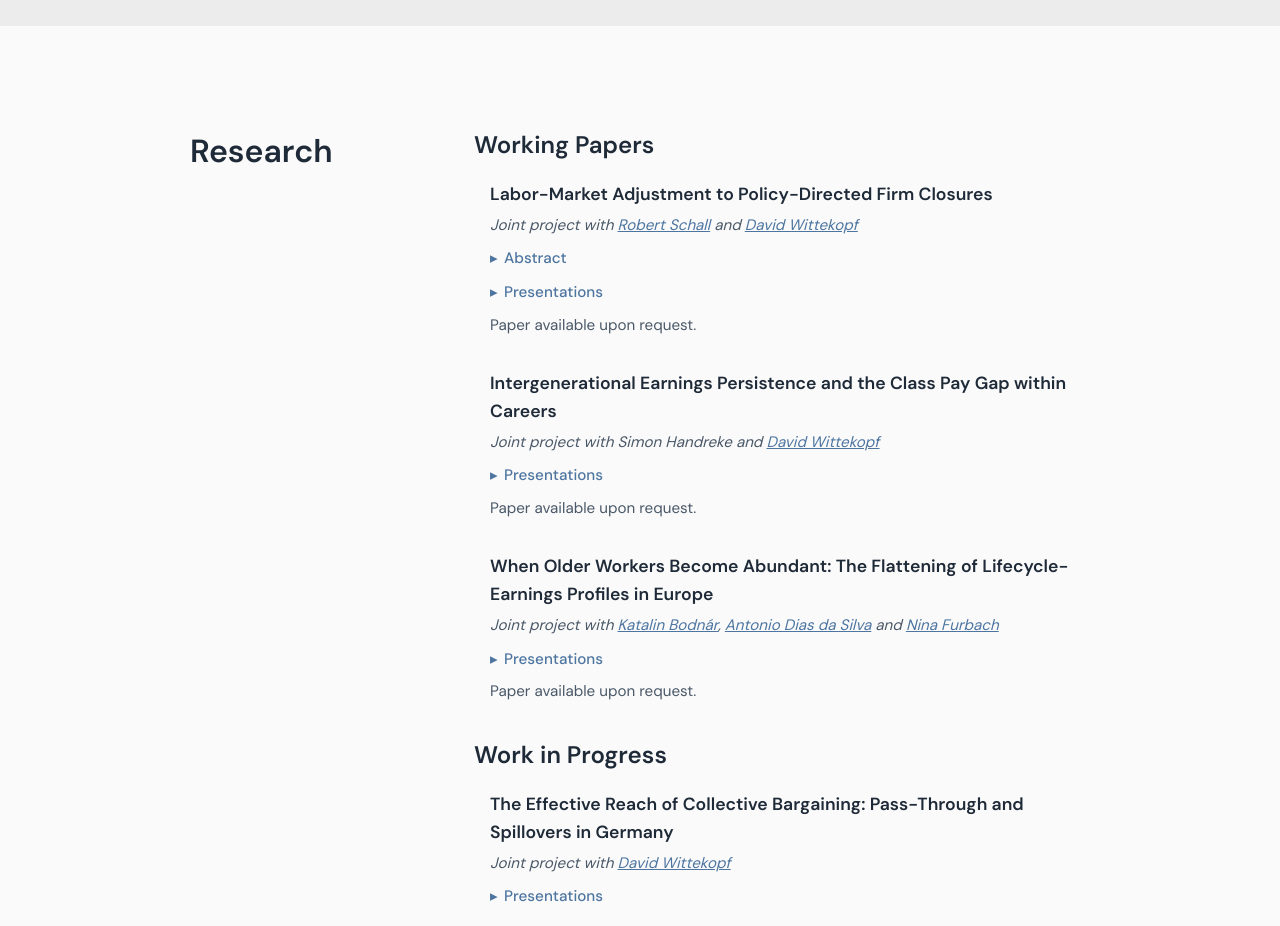
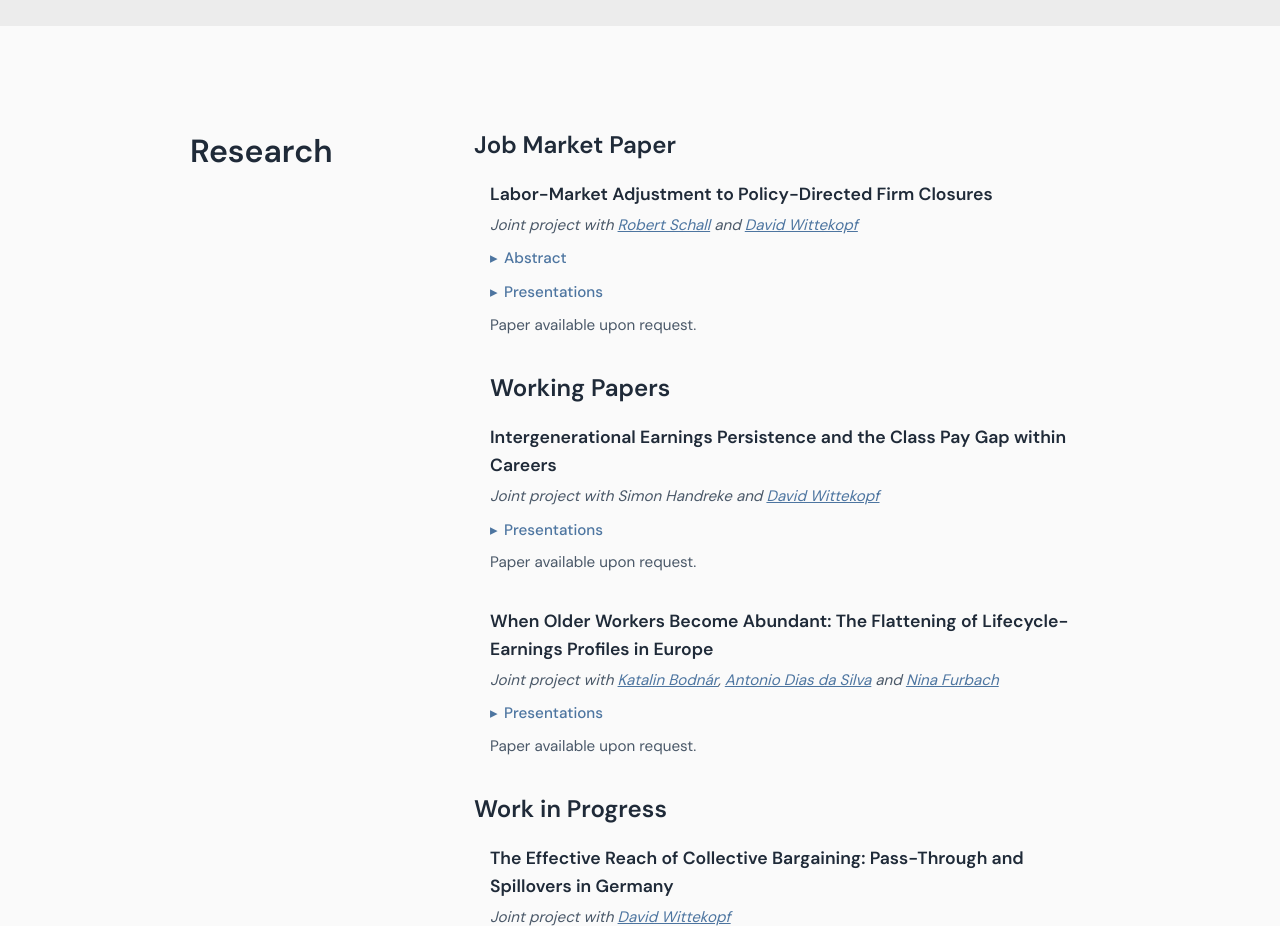
Before and after one commit to rbambino/rbambino.github.io, a plain HTML site: page index.html in a window 1280 px wide. Shown: the part 780-1706 px from the top of the page. Drawn offline with Linux system fonts and the light colour scheme.

Commit message:
Update index.html

```diff
--- a/index.html
+++ b/index.html
@@ -563,7 +563,7 @@
             <div class="section-content-wrapper">
                 <h2 class="section-title">Research</h2>
                 <div class="section-main-content">
-                    <h3>Working Papers</h3>
+                    <h3>Job Market Paper</h3>
 
                     <div style="margin-left: 1rem;">
                         <div class="paper-item">
@@ -590,6 +590,8 @@
                             -->
                         </div>
 
+                        <h3>Working Papers</h3>
+
                         <div class="paper-item">
                             <div class="paper-title">Intergenerational Earnings Persistence and the Class Pay Gap within Careers </div>
                             <div class="paper-authors"><i>Joint project with Simon Handreke and <a href="https://davidwittekopf.com/" target="_blank">David Wittekopf</a></i></div>
@@ -597,7 +599,7 @@
                             <details class="abstract-toggle">
                                 <summary>Abstract</summary>
                                 <div class="abstract-text">
-                                    Write your abstract here.
+                                    Research on intergenerational mobility studies children's educational and occupational attainment as outcomes and mediators of earnings mobility, and policy often aims to equalize access to education. Whether the earnings of people with the same education and occupation differ by parental background is known mostly for elite occupations. Defining careers by education and occupation at labor-market entry, we split overall earnings persistence into a part explained by sorting <i>across</i> careers and a part that remains <i>within</i> them. Using Swedish administrative data on cohorts born 1960–1978, we compare individuals within career-entry cells defined by gender, cohort, education level and institution, graduation age, and entry occupation. Below the 80th percentile of parental household earnings, individuals earn about the same as career-entry peers from median-earning households. Above it, they earn up to 0.12 log points more by age 40. This &ldquo;class pay gap within careers&rdquo; is small at career entry and widens gradually over time. It appears in nearly every career and is muted only where the public sector dominates. Cognitive skills explain none of it, whereas non-cognitive skills and sorting into regions, sectors, and firms explain about two fifths. More than half reflects differences in career progression, through both occupational upgrading and earnings growth within firms, not at firm switches.
                                 </div>
                             </details>
                             -->
@@ -623,7 +625,7 @@
                             <details class="abstract-toggle">
                                 <summary>Abstract</summary>
                                 <div class="abstract-text">
-                                    Write your abstract here.
+                                    Do the wages of older workers fall when they become abundant? Accounts of wage growth in aging economies assume they do not, whereas U.S. evidence on the return to experience suggests they do. We find that age-earnings profiles flattened across Europe between 2006 and 2022. In harmonized Structure of Earnings Survey microdata, the premium over workers aged 20–29 fell by 12.0 log points at 40–49 and 11.8 at 50–59. Selection into employment cannot produce this flattening. Moreover, instrumenting the relative labor supply of different age groups with lagged cohort size across 14 European countries, we estimate that an age group's relative wage falls when its relative labor supply rises. In the absence of the flattening, aggregate wage growth in Europe would have been 8 percentage points higher between 2006 and 2022.
                                 </div>
                             </details>
                             -->
```
